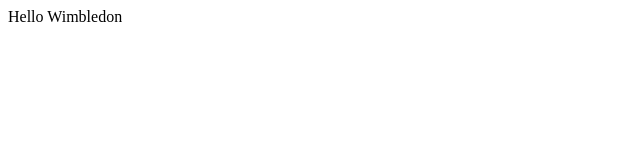
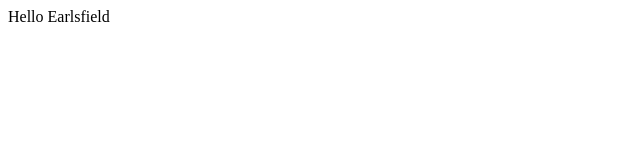
Before and after one commit to roundand/nowdoit-client, a plain HTML site: page data/index.html in a window 1280 px wide. Shown: the full height of the page, 0-640 px from the left. Drawn offline with Linux system fonts and the light colour scheme.

Commit message:
devops demo

```diff
--- a/data/index.html
+++ b/data/index.html
@@ -1,5 +1,5 @@
 <html>
 	<body>
-		<p>Hello Wimbledon</p>
+		<p>Hello Earlsfield</p>
 	</body>
 </html>
```
Also changed, not shown: 2 other files.
